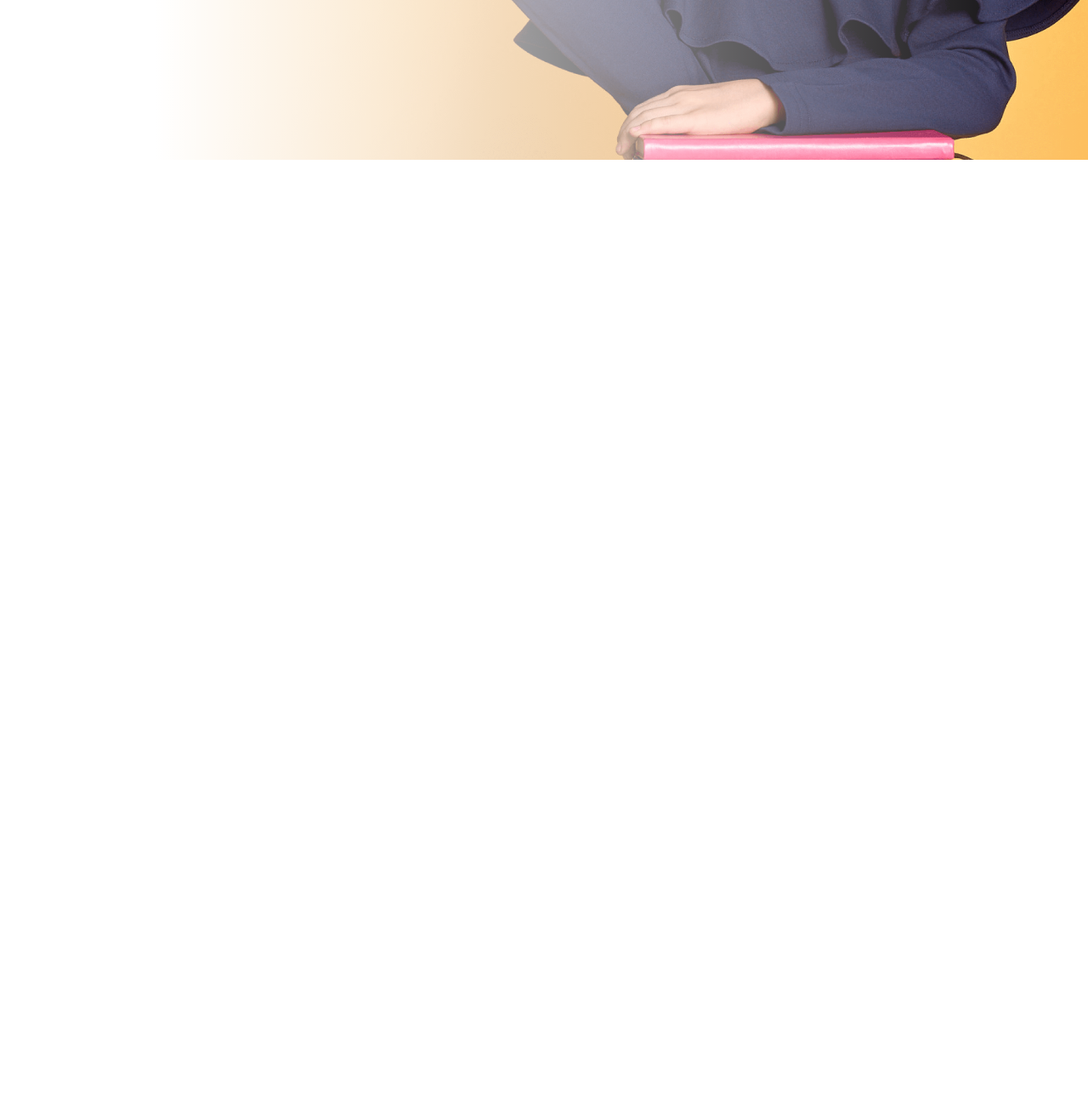
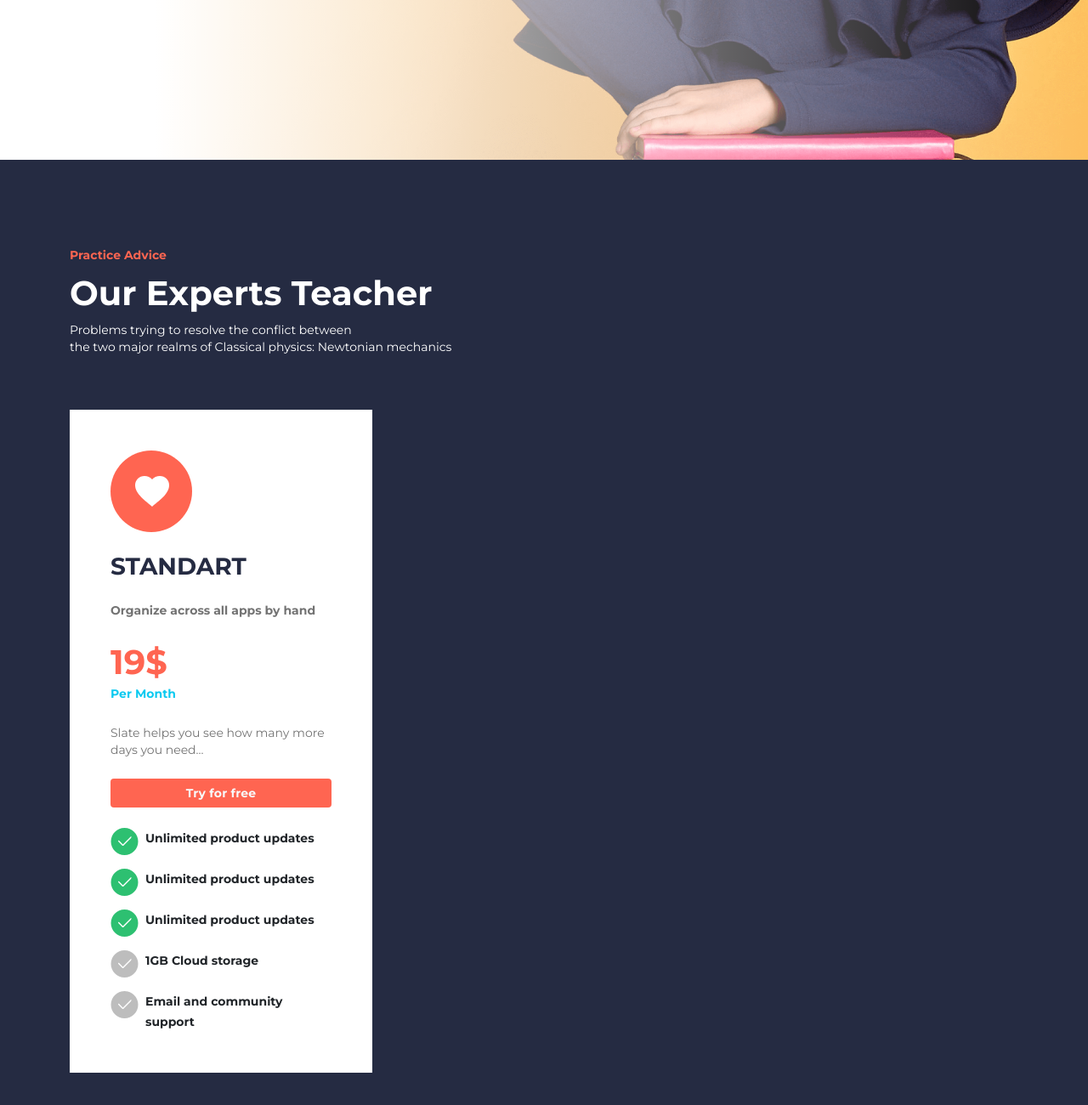
Before and after one commit to stillNiceTanya/Shopping-App, a plain HTML site: page school template/index.html in a window 1280 px wide. Shown: the part 612-1912 px from the top of the page at 85% size. Before the commit the page ends 800 px from the top, so only its background shows below. Drawn offline with nearby package versions, Linux system fonts and the light colour scheme.

Commit message:
Subscription section (#9)
* Add new bootstrap project

* Add some custom styles

* Fix background opacity

* Fix PR comments

* Add subscription-section

* Fix PR comments

* Change some tags of the text

```diff
--- a/school template/index.css
+++ b/school template/index.css
@@ -2,6 +2,8 @@
   --orange-color: #ff6551;
   --text-color: #252b42;
   --text-secondary: #737373;
+  --text-bold: 700;
+  --text-size-small: 14px;
 }
 
 body {
@@ -31,17 +33,43 @@ body {
 }
 
 .login-link,
-.hero-subtitle {
+.hero-subtitle,
+.subscription-subtitle,
+.price-number {
   color: var(--orange-color);
+}
+
+.hero-title,
+.button-link,
+.button-subscription,
+.subscription-subtitle,
+.subscription-title,
+.subscription-benefits,
+.pricing-title,
+.pricing-description,
+.price-number,
+.price-description {
+  font-weight: var(--text-bold);
+}
+
+.button-link,
+.button-subscription,
+.subscription-subtitle,
+.subscription-benefits,
+.pricing-description,
+.price-description {
+  font-size: var(--text-size-small);
 }
 
 .button-link {
   width: 135px;
   height: 52px;
+}
+
+.button-subscription,
+.button-link {
   background-color: var(--orange-color);
   border: none;
-  font-weight: 700;
-  font-size: 14px;
   line-height: 22px;
   letter-spacing: 0.2px;
   display: flex;
@@ -49,13 +77,13 @@ body {
   justify-content: center;
 }
 
-.button-link:hover {
+.button-link:hover,
+.button-subscription:hover {
   transform: scale(1.1);
   transition: transform 0.3s;
 }
 
 .hero-title {
-  font-weight: 700;
   font-size: 58px;
   line-height: 80px;
   letter-spacing: 0.2px;
@@ -67,12 +95,10 @@ body {
   color: var(--text-color);
 }
 
-.navbar-title {
-  margin: 0;
-}
-
 .navbar-item,
-.hero-description {
+.hero-description,
+.pricing-additional,
+.pricing-description {
   color: var(--text-secondary);
 }
 
@@ -84,6 +110,51 @@ body {
   letter-spacing: 0.2px;
 }
 
-.navbar-item:hover {
+.navbar-item:hover,
+.pricing-title {
   color: var(--text-color);
 }
+
+.subscription-section {
+  background-color: var(--text-color);
+  padding: 100px 0;
+}
+
+.subscription-subtitle,
+.subscription-benefits,
+.pricing-title,
+.pricing-description,
+.price-description {
+  line-height: 24px;
+}
+
+.pricing-title {
+  line-height: 32px;
+  color: var(--text-color);
+}
+
+.subscription-title,
+.price-number {
+  font-size: 40px;
+  line-height: 50px;
+}
+
+.pricing-additional,
+.subscription-content {
+  font-weight: 400;
+  font-size: 14px;
+  line-height: 20px;
+}
+
+.subscription-benefits {
+  list-style-type: none;
+}
+
+.check-icon {
+  margin-right: 8px;
+}
+
+.benefit-item {
+  display: flex;
+  align-items: flex-start;
+}
--- a/school template/index.html
+++ b/school template/index.html
@@ -47,7 +47,7 @@
       <div class="container-lg">
         <div class="row">
           <nav class="py-3 navbar navbar-expand-lg">
-            <h3 class="fs-2 navbar-title">BrandName</h3>
+            <h3 class="fs-2 navbar-title m-0">BrandName</h3>
 
             <div
               class="collapse navbar-collapse"
@@ -121,6 +121,82 @@
       </div>
     </section>
 
+    <section class="subscription-section">
+      <div class="container-lg">
+        <div class="row mb-5">
+          <h6 class="subscription-subtitle mb-2">Practice Advice</h6>
+          <h3 class="subscription-title text-white mb-2">
+            Our Experts Teacher
+          </h3>
+          <p class="subscription-content text-white">
+            Problems trying to resolve the conflict between
+            <br />
+            the two major realms of Classical physics: Newtonian mechanics
+          </p>
+        </div>
+        <div class="row">
+          <div class="col-4">
+            <div class="bg-white p-5">
+              <img src="img/fav-icon-subscription-section.svg" />
+              <h3 class="text-uppercase pricing-title mt-4">standart</h3>
+              <div class="pricing-description mt-4">
+                Organize across all apps by hand
+              </div>
+              <div class="price list-group mt-4">
+                <span class="price-number m-0">19$</span>
+                <span class="price-description text-info m-0">Per Month</span>
+              </div>
+              <p class="pricing-additional mt-4">
+                Slate helps you see how many more days you need...
+              </p>
+              <a
+                class="btn button-subscription text-light btn-block mt-4"
+                href="#"
+              >
+                Try for free
+              </a>
+
+              <ul class="list-group subscription-benefits mt-4">
+                <li class="benefit-item mb-3">
+                  <img
+                    src="img/successful-choice-icon.svg"
+                    class="check-icon"
+                  />
+                  <span>Unlimited product updates</span>
+                </li>
+                <li class="benefit-item mb-3">
+                  <img
+                    src="img/successful-choice-icon.svg"
+                    class="check-icon"
+                  />
+                  <span>Unlimited product updates</span>
+                </li>
+                <li class="benefit-item mb-3">
+                  <img
+                    src="img/successful-choice-icon.svg"
+                    class="check-icon"
+                  />
+                  <span>Unlimited product updates</span>
+                </li>
+                <li class="benefit-item mb-3">
+                  <img
+                    src="img/non-successful-choice-icon.svg"
+                    class="check-icon"
+                  /><span>1GB Cloud storage</span>
+                </li>
+                <li class="benefit-item">
+                  <img
+                    src="img/non-successful-choice-icon.svg"
+                    class="check-icon"
+                  /><span>Email and community support</span>
+                </li>
+              </ul>
+            </div>
+          </div>
+        </div>
+      </div>
+    </section>
+
     <script
       src="https://cdn.jsdelivr.net/npm/bootstrap@5.0.2/dist/js/bootstrap.bundle.min.js"
       integrity="sha384-MrcW6ZMFYlzcLA8Nl+NtUVF0sA7MsXsP1UyJoMp4YLEuNSfAP+JcXn/tWtIaxVXM"
```
Also changed, not shown: school template/img/fav-icon-subscription-section.svg (added), school template/img/non-successful-choice-icon.svg (added), school template/img/successful-choice-icon.svg (added).
